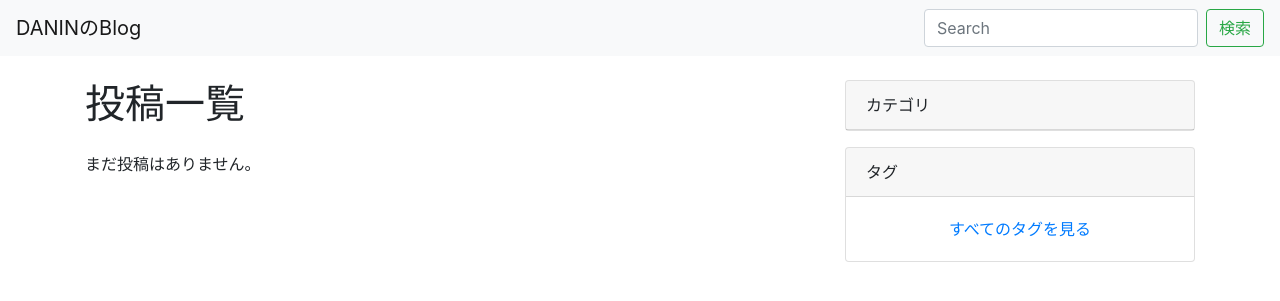
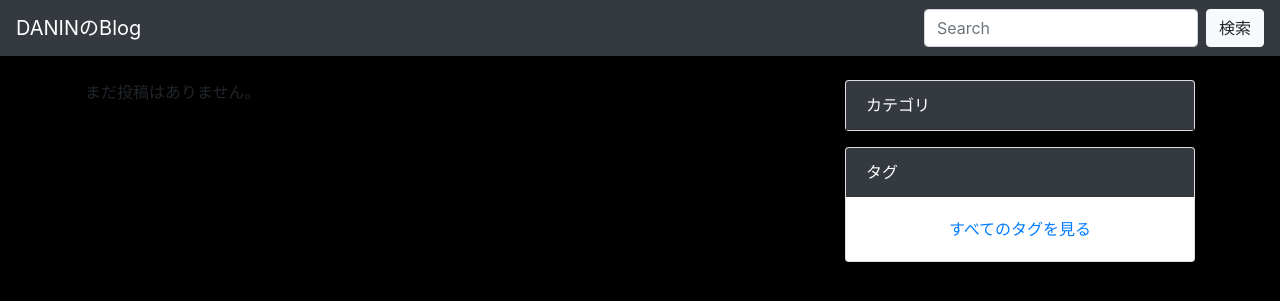
Before and after one commit to Jeondanin/coldbrew, a Django app: page / in a window 1280 px wide. Shown: the top 301 px of the page. Run offline with Django 3.2, Linux system fonts and the light colour scheme; data that the repository does not hold is empty; some libraries are stand-ins or nearby versions.

Commit message:
dark mode1

```diff
--- a/App/static/css/blog.css
+++ b/App/static/css/blog.css
@@ -1,3 +1,3 @@
-h1 {
-    color:red;
+body{
+    background-color: #000000!important;
 }
--- a/App/templates/App/base.html
+++ b/App/templates/App/base.html
@@ -8,6 +8,7 @@
     <meta name="description" content="{% block description %}daninbi{% endblock %}">
 
     <link rel="icon" href="{% static 'img/favicon.ico' %}">
+    <link href="{% static 'css/blog.css' %}" rel="stylesheet">
     <!-- Bootstrap CSS -->
     <link rel="stylesheet" href="https://stackpath.bootstrapcdn.com/bootstrap/4.1.3/css/bootstrap.min.css" integrity="sha384-MCw98/SFnGE8fJT3GXwEOngsV7Zt27NXFoaoApmYm81iuXoPkFOJwJ8ERdknLPMO" crossorigin="anonymous">
 
--- a/App/templates/App/base/navibar.html
+++ b/App/templates/App/base/navibar.html
@@ -1,6 +1,6 @@
 <!-- templates/base/navbar.html -->
 
-<nav class="navbar navbar-expand-lg navbar-light bg-light mb-4">
+<nav class="navbar navbar-expand-lg navbar-dark bg-dark mb-4">
     <a class="navbar-brand" href="/">DANINのBlog</a>
     <button class="navbar-toggler" type="button" data-toggle="collapse" data-target="#navbarSupportedContent" aria-controls="navbarSupportedContent" aria-expanded="false" aria-label="Toggle navigation">
       <span class="navbar-toggler-icon"></span>
--- a/App/templates/App/index.html
+++ b/App/templates/App/index.html
@@ -5,10 +5,9 @@
 {% block description %}マイブログです。毎日更新します。{% endblock %}
 
 {% block content %}
-<div class="container">
+<div class="container d-container">
   <div class="row">
     <main class="col-md-8">
-      <h1 class="mb-4">投稿一覧</h1>
       {% include "App/snippets/main_post_list.html" %}
       {% include "App/snippets/pagination.html" %}
     </main>
--- a/App/templates/App/snippets/main_post_list.html
+++ b/App/templates/App/snippets/main_post_list.html
@@ -15,7 +15,7 @@
       <h5 class="card-title">{{ post.title }}</h5>
     </a>
     <p class="card-text">{{ post.published_at|date }}</p>
-    <a href="{% url 'App:post_detail' post.id %}" class="btn btn-primary">記事を読む</a>
+    <a href="{% url 'App:post_detail' post.id %}" class="btn btn-dark">記事を読む</a>
   </div>
 </div>
 
--- a/App/templates/App/snippets/search_form.html
+++ b/App/templates/App/snippets/search_form.html
@@ -3,5 +3,5 @@
 
 <form class="form-inline my-2 my-lg-0" action="{% url 'App:search_post' %}" method="GET">
     <input class="form-control mr-sm-2" type="search" name="q" value="{{ request.GET.q }}" placeholder="Search" aria-label="Search">
-    <button class="btn btn-outline-success my-2 my-sm-0" type="submit">検索</button>
+    <button class="btn btn-light my-2 my-sm-0" type="submit">検索</button>
   </form>
--- a/App/templates/App/snippets/sidebar.html
+++ b/App/templates/App/snippets/sidebar.html
@@ -1,26 +1,26 @@
 <div class="card mb-3">
-    <div class="card-header">
+    <div class="card-header" style="background-color:#343a40;color: #ffffff;">
       カテゴリ
     </div>
     <ul class="list-group list-group-flush">
       {% for category in categories|dictsort:"id" %}
       <li class="list-group-item d-flex justify-content-between align-items-center">
         <a href="{% url 'App:category_post' category.slug %}" class="card-link">{{ category.name }}</a>
-        <span class="badge badge-primary badge-pill">{{ category.num_posts }}</span>
+        <span class="badge bg-dark text-light">{{ category.num_posts }}</span>
       </li>
       {% endfor %}
     </ul>
   </div>
 
   <div class="card">
-    <div class="card-header">
+    <div class="card-header" style="background-color:#343a40;color: #ffffff;">
       タグ
     </div>
     <ul class="list-group list-group-flush">
       {% for tag in tags|dictsortreversed:"num_posts"|slice:":5" %}
       <li class="list-group-item d-flex justify-content-between align-items-center">
         <a href="{% url 'App:tag_post' tag.slug %}" class="card-link">{{ tag.name }}</a>
-        <span class="badge badge-primary badge-pill">{{ tag.num_posts }}</span>
+        <span class="badge bg-dark text-light">{{ tag.num_posts }}</span>
       </li>
       {% endfor %}
     </ul>
```
